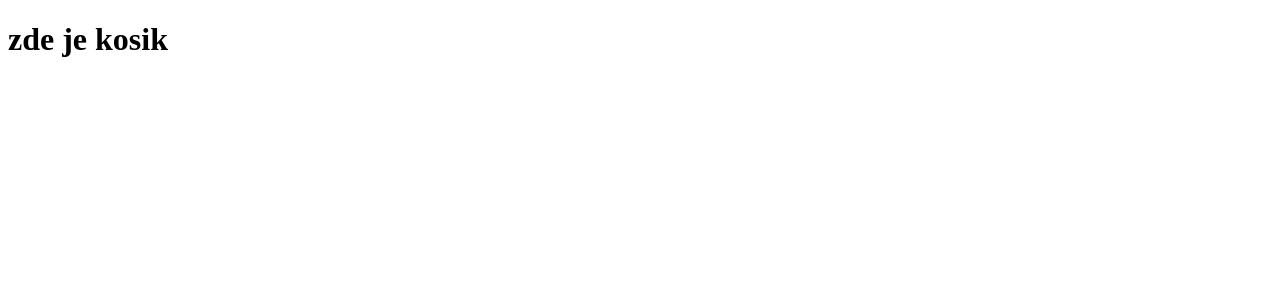
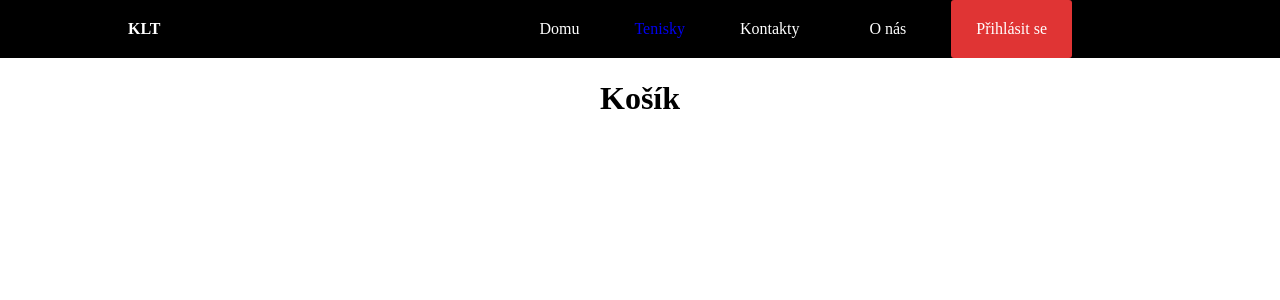
Before and after one commit to Lukynka22/Snekaershop-r, a Flask app: page /kosik.html in a window 1280 px wide. Shown: the top 300 px of the page. Run offline with Flask 3, Linux system fonts and the light colour scheme.

Commit message:
kosikpridaniproduktu.html

```diff
--- a/app/templates/kosik.html
+++ b/app/templates/kosik.html
@@ -1,10 +1,84 @@
+
+
+    <html>
+    <!DOCTYPE html>
+    <html lang="en">
+    <head>
+        <meta charset="UTF-8">
+        <meta http-equiv="X-UA-Compatible" content="IE=edge">
+     <meta name="viewport" content="width=device-width, initial-scale=1.0">
+        <title>sneakersgallery</title>
+    <link rel="stylesheet" href="{{ url_for('static', filename='style.css') }}">
+
+    </head>
+    <body>
+
+ <body>
+
+    <!DOCTYPE html>
+<html lang="en">
+<head>
+    <meta charset="UTF-8">
+    <meta name="viewport" content="width=device-width, initial-scale=1.0">
+    <title>Navigation Menu Demo</title>
+    <link rel="stylesheet" href="https://cdnjs.cloudflare.com/ajax/libs/normalize/8.0.1/normalize.min.css" integrity="sha512-NhSC1YmyruXifcj/KFRWoC561YpHpc5Jtzgvbuzx5VozKpWvQ+4nXhPdFgmx8xqexRcpAglTj9sIBWINXa8x5w==" crossorigin="anonymous" />
+    <link rel="stylesheet" href="styles.css">
+</head>
+<body>
+        <header>
+        <a href="web.html" class="logo">KLT</a>
+        <nav>
+            <ul>
+
+                <li><a href="web.html">Domu</a></li>
+                <div class="dropdown">
+                    <button class="dropbtn"><a href="Tenisky.html"> Tenisky</a></button>
+                    <div class="dropdown-content">
+                    <a href="Jordany.html">Jordan</a>
+                    <a href="Dunk.html">Dunk</a>
+                    <a href="Ostatní.html">Ostatní</a>
+                    </div>
+                  </div>
+                <li><a href="Kontakty.html">Kontakty</a></li>
+                <li><a href="O nás.html">O nás</a></li>
+                <li><a href="Přihlásit se.html" class="cta">Přihlásit se</a></li>
+                <li><a href="kosik.html"><i class="fas fa-shopping-cart"></i></a></li>
+            </ul>
+        </nav>
+    </header>
+</body>
+</html>
+
+
+
 <!DOCTYPE html>
 <html lang="en">
 <head>
     <meta charset="UTF-8">
-    <title>Title</title>
+    <title>Košík</title>
 </head>
 <body>
-<h1> zde je kosik </h1>
+    <h1>Košík</h1>
+    <div id="cart"></div>
+
+
+
+        <script>
+        let cart = JSON.parse(localStorage.getItem("cart")) || [];
+
+        let cartContainer = document.getElementById("cart");
+        cart.forEach(function(product, index) {
+            let productElement = document.createElement("div");
+            productElement.innerHTML = `
+                <h3>${product.name}</h3>
+                <p>Cena: $${product.price}</p>
+                <img src="${product.imageUrl}" alt="${product.name}" style="width: 100px;">
+                <button onclick="removeFromCart(${index})">Odstranit</button>
+                <a href="/payment_form"><button>Platba</button></a>
+            `;
+            cartContainer.appendChild(productElement);
+        });
+
+    </script>
 </body>
 </html>
```
